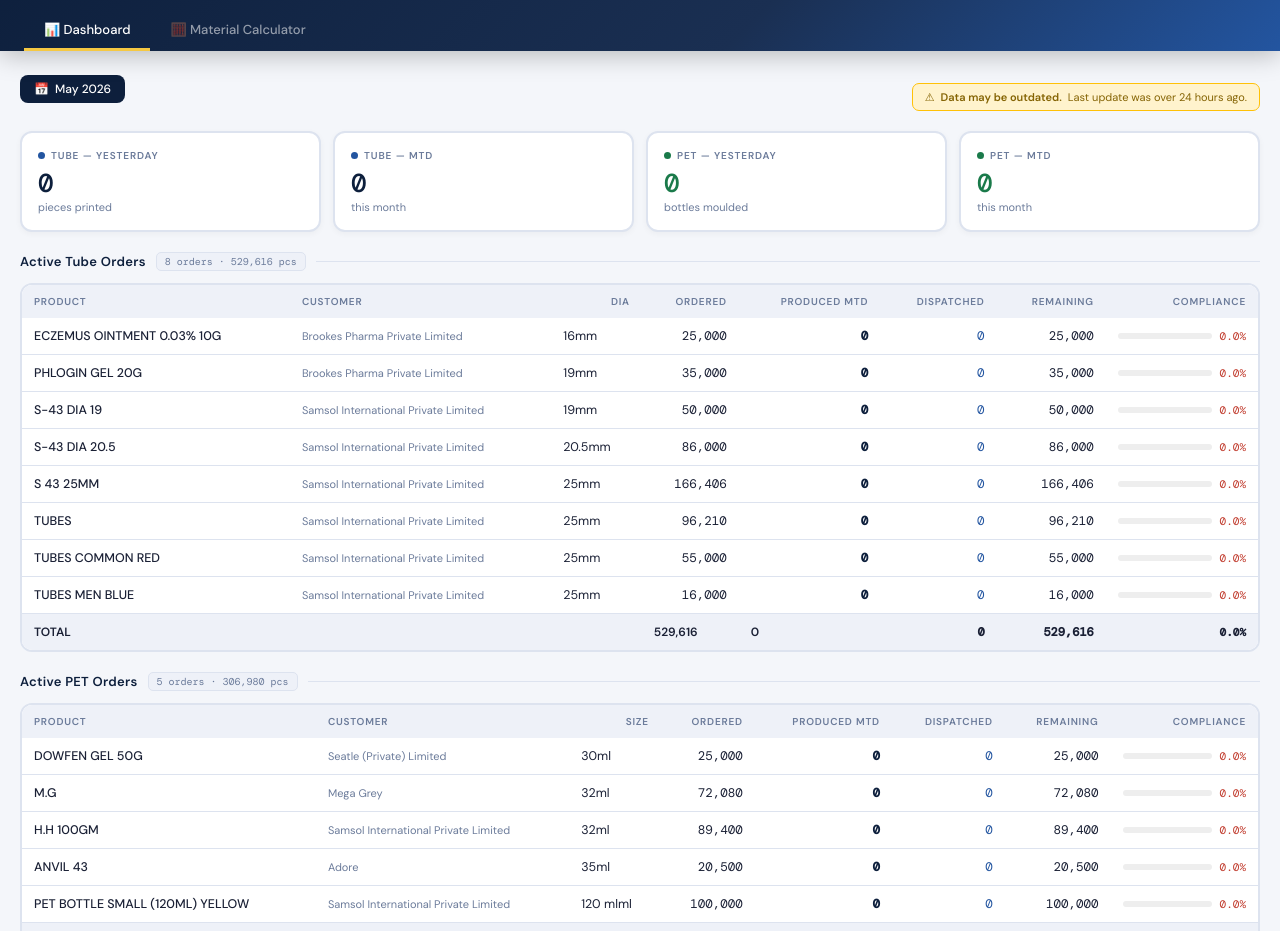
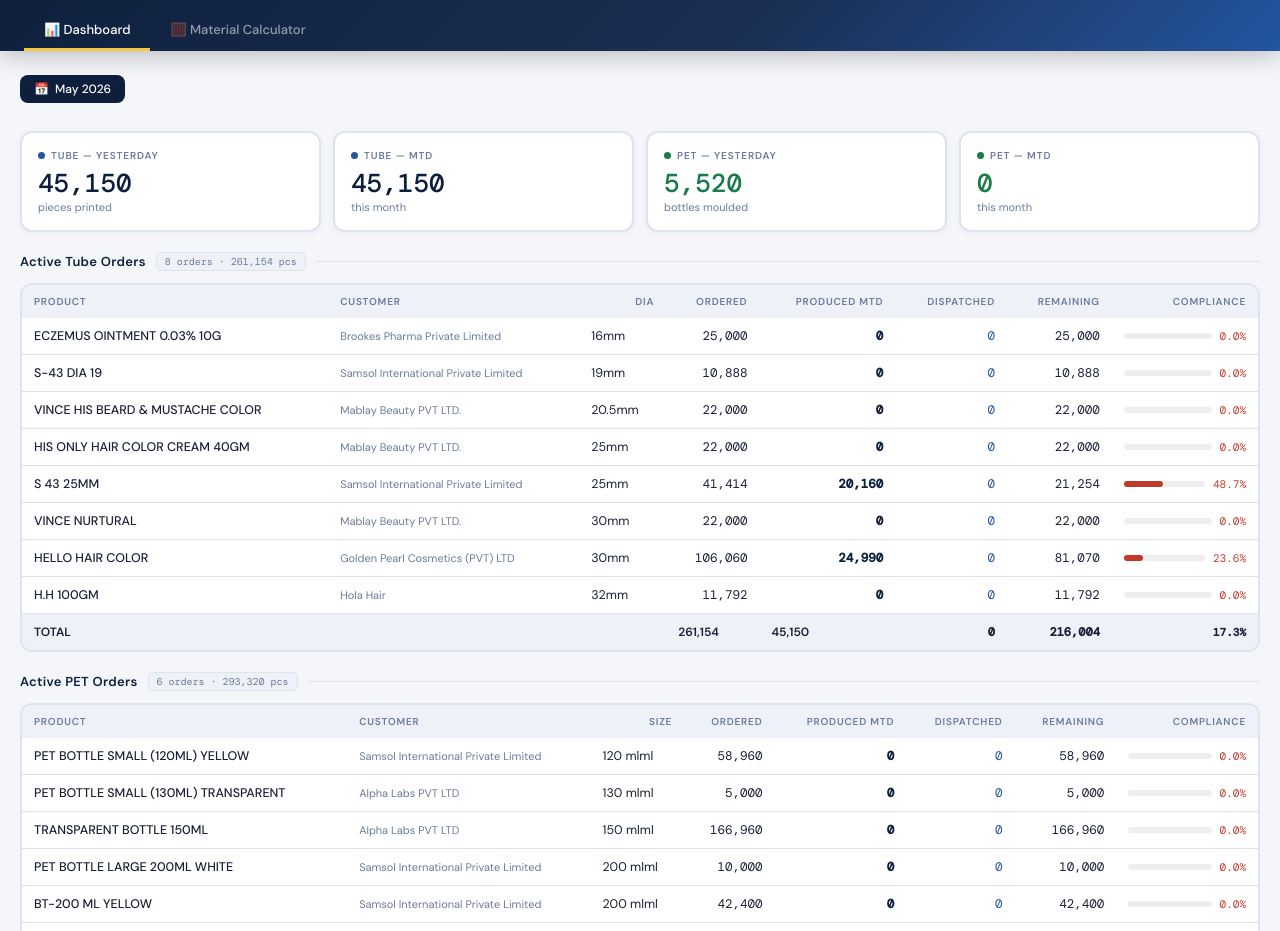
Before and after one commit to ckndr/alpha-containers, a plain HTML site: page AlphaContainers_App.html in a window 1280 px wide. Shown: the part 63-994 px from the top of the page. Drawn offline with nearby package versions, Linux system fonts and the light colour scheme.

Commit message:
Dashboard update 05/05/2026  0:41

```diff
--- a/AlphaContainers_App.html
+++ b/AlphaContainers_App.html
@@ -410,23 +410,23 @@
 <script>
 /* ═══════════════════════════════════════════════════════
    LIVE DATA — auto-generated by update_html.py
-   Last generated: 03-May-2026 15:38
+   Last generated: 05-May-2026 00:41
    ════════════════════════════════════════════════════ */
 /*/* DATA_START */
 const DASH_DATA = {
   "month": "May 2026",
-  "lastUpdated": "Updated 03-May-2026 15:38 from AlphaContainers_v10_9.xlsx",
+  "lastUpdated": "Updated 05-May-2026 00:41 from AlphaContainers_v10_14.xlsx",
   "kpi": {
-    "tubeYest": 0,
-    "tubeMTD": 0,
-    "petYest": 0,
+    "tubeYest": 45150,
+    "tubeMTD": 45150,
+    "petYest": 5520,
     "petMTD": 0
   },
   "downtime": [
     {
       "cat": "Mechanical",
       "icon": "\ud83d\udd27",
-      "hrs": 0.0
+      "hrs": 3.67
     },
     {
       "cat": "Electrical",
@@ -446,12 +446,12 @@
     {
       "cat": "Operations",
       "icon": "\u2699\ufe0f",
-      "hrs": 0.0
+      "hrs": 10.0
     },
     {
       "cat": "Power Shutdown",
       "icon": "\ud83d\udd0c",
-      "hrs": 0.0
+      "hrs": 3.5
     },
     {
       "cat": "Gas Shutdown",
@@ -475,29 +475,29 @@
       "dispatch": 0
     },
     {
-      "pid": 6559,
-      "product": "PHLOGIN GEL 20G",
-      "customer": "Brookes Pharma Private Limited",
+      "pid": 9003,
+      "product": "S-43 DIA 19",
+      "customer": "Samsol International Private Limited",
       "dia": "19mm",
-      "ordered": 35000,
+      "ordered": 10888,
       "produced": 0,
       "dispatch": 0
     },
     {
-      "pid": 9003,
-      "product": "S-43 DIA 19",
-      "customer": "Samsol International Private Limited",
-      "dia": "19mm",
-      "ordered": 50000,
+      "pid": 6077,
+      "product": "VINCE HIS BEARD & MUSTACHE COLOR",
+      "customer": "Mablay Beauty PVT LTD.",
+      "dia": "20.5mm",
+      "ordered": 22000,
       "produced": 0,
       "dispatch": 0
     },
     {
-      "pid": 5699,
-      "product": "S-43 DIA 20.5",
-      "customer": "Samsol International Private Limited",
-      "dia": "20.5mm",
-      "ordered": 86000,
+      "pid": 6228,
+      "product": "HIS ONLY HAIR COLOR CREAM 40GM",
+      "customer": "Mablay Beauty PVT LTD.",
+      "dia": "25mm",
+      "ordered": 22000,
       "produced": 0,
       "dispatch": 0
     },
@@ -506,81 +506,90 @@
       "product": "S 43 25MM",
       "customer": "Samsol International Private Limited",
       "dia": "25mm",
-      "ordered": 166406,
+      "ordered": 41414,
+      "produced": 20160,
+      "dispatch": 0
+    },
+    {
+      "pid": 5814,
+      "product": "VINCE NURTURAL",
+      "customer": "Mablay Beauty PVT LTD.",
+      "dia": "30mm",
+      "ordered": 22000,
       "produced": 0,
       "dispatch": 0
     },
     {
-      "pid": 3726,
-      "product": "TUBES",
-      "customer": "Samsol International Private Limited",
-      "dia": "25mm",
-      "ordered": 96210,
-      "produced": 0,
+      "pid": 6206,
+      "product": "HELLO HAIR COLOR",
+      "customer": "Golden Pearl Cosmetics (PVT) LTD",
+      "dia": "30mm",
+      "ordered": 106060,
+      "produced": 24990,
       "dispatch": 0
     },
     {
-      "pid": 6470,
-      "product": "TUBES COMMON RED",
-      "customer": "Samsol International Private Limited",
-      "dia": "25mm",
-      "ordered": 55000,
-      "produced": 0,
-      "dispatch": 0
-    },
-    {
-      "pid": 6506,
-      "product": "TUBES MEN BLUE",
-      "customer": "Samsol International Private Limited",
-      "dia": "25mm",
-      "ordered": 16000,
+      "pid": 6515,
+      "product": "H.H 100GM",
+      "customer": "Hola Hair",
+      "dia": "32mm",
+      "ordered": 11792,
       "produced": 0,
       "dispatch": 0
     }
   ],
   "petOrders": [
     {
-      "pid": 6595,
-      "product": "DOWFEN GEL 50G",
-      "customer": "Seatle (Private) Limited",
-      "dia": "30ml",
-      "ordered": 25000,
+      "pid": 8005,
+      "product": "PET BOTTLE SMALL (120ML) YELLOW",
+      "customer": "Samsol International Private Limited",
+      "dia": "120 mlml",
+      "ordered": 58960,
       "produced": 0,
       "dispatch": 0
     },
     {
-      "pid": 5782,
-      "product": "M.G",
-      "customer": "Mega Grey",
-      "dia": "32ml",
-      "ordered": 72080,
+      "pid": 8010,
+      "product": "PET BOTTLE SMALL (130ML) TRANSPARENT",
+      "customer": "Alpha Labs PVT LTD",
+      "dia": "130 mlml",
+      "ordered": 5000,
       "produced": 0,
       "dispatch": 0
     },
     {
-      "pid": 6515,
-      "product": "H.H 100GM",
-      "customer": "Samsol International Private Limited",
-      "dia": "32ml",
-      "ordered": 89400,
+      "pid": 8001,
+      "product": "TRANSPARENT BOTTLE 150ML",
+      "customer": "Alpha Labs PVT LTD",
+      "dia": "150 mlml",
+      "ordered": 166960,
       "produced": 0,
       "dispatch": 0
     },
     {
-      "pid": 6020,
-      "product": "ANVIL 43",
-      "customer": "Adore",
-      "dia": "35ml",
-      "ordered": 20500,
+      "pid": 8007,
+      "product": "PET BOTTLE LARGE 200ML WHITE",
+      "customer": "Samsol International Private Limited",
+      "dia": "200 mlml",
+      "ordered": 10000,
       "produced": 0,
       "dispatch": 0
     },
     {
-      "pid": 8005,
-      "product": "PET BOTTLE SMALL (120ML) YELLOW",
+      "pid": 8006,
+      "product": "BT-200 ML YELLOW",
       "customer": "Samsol International Private Limited",
-      "dia": "120 mlml",
-      "ordered": 100000,
+      "dia": "200 mlml",
+      "ordered": 42400,
+      "produced": 0,
+      "dispatch": 0
+    },
+    {
+      "pid": 8014,
+      "product": "BT-200ML MUSTARD OIL (TRANSPARENT)",
+      "customer": "Samsol International Private Limited",
+      "dia": "200 mlml",
+      "ordered": 10000,
       "produced": 0,
       "dispatch": 0
     }
```
